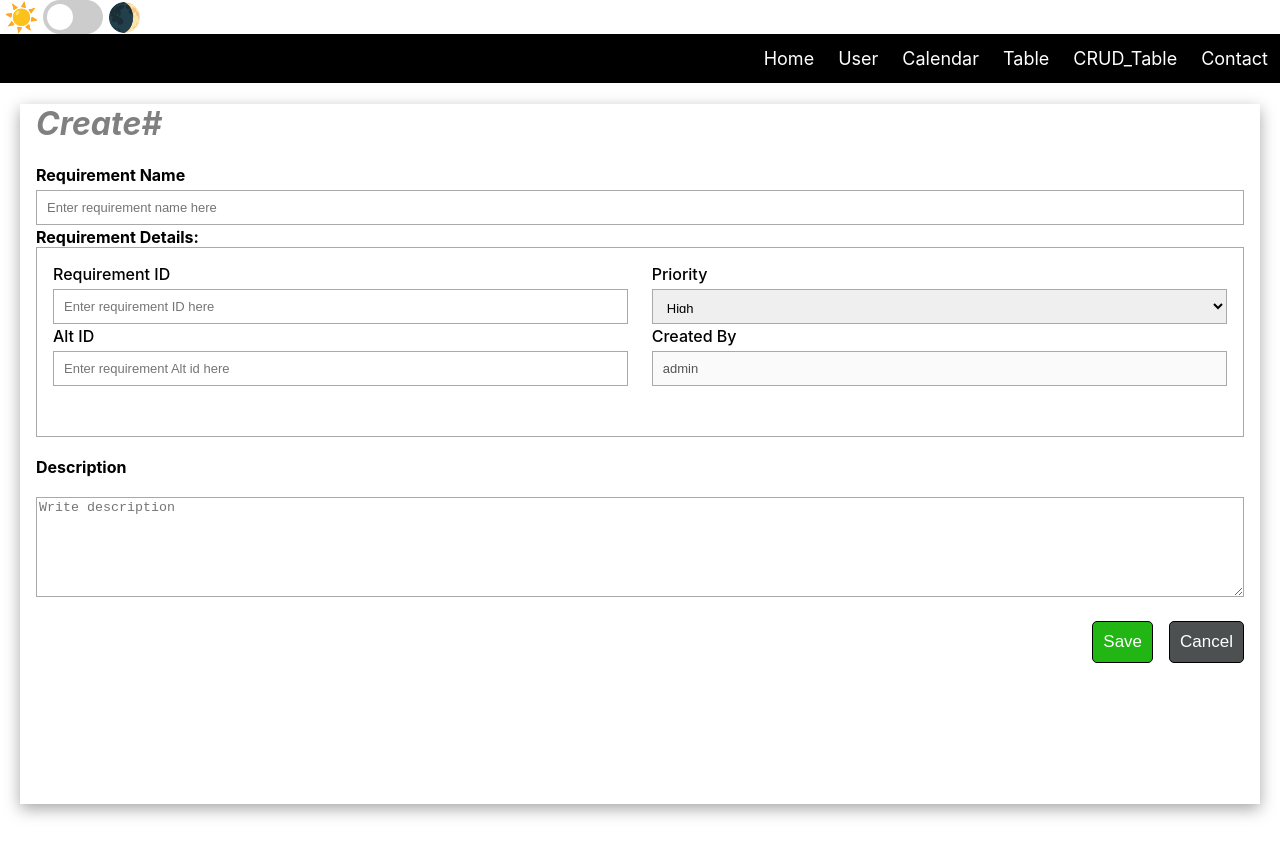
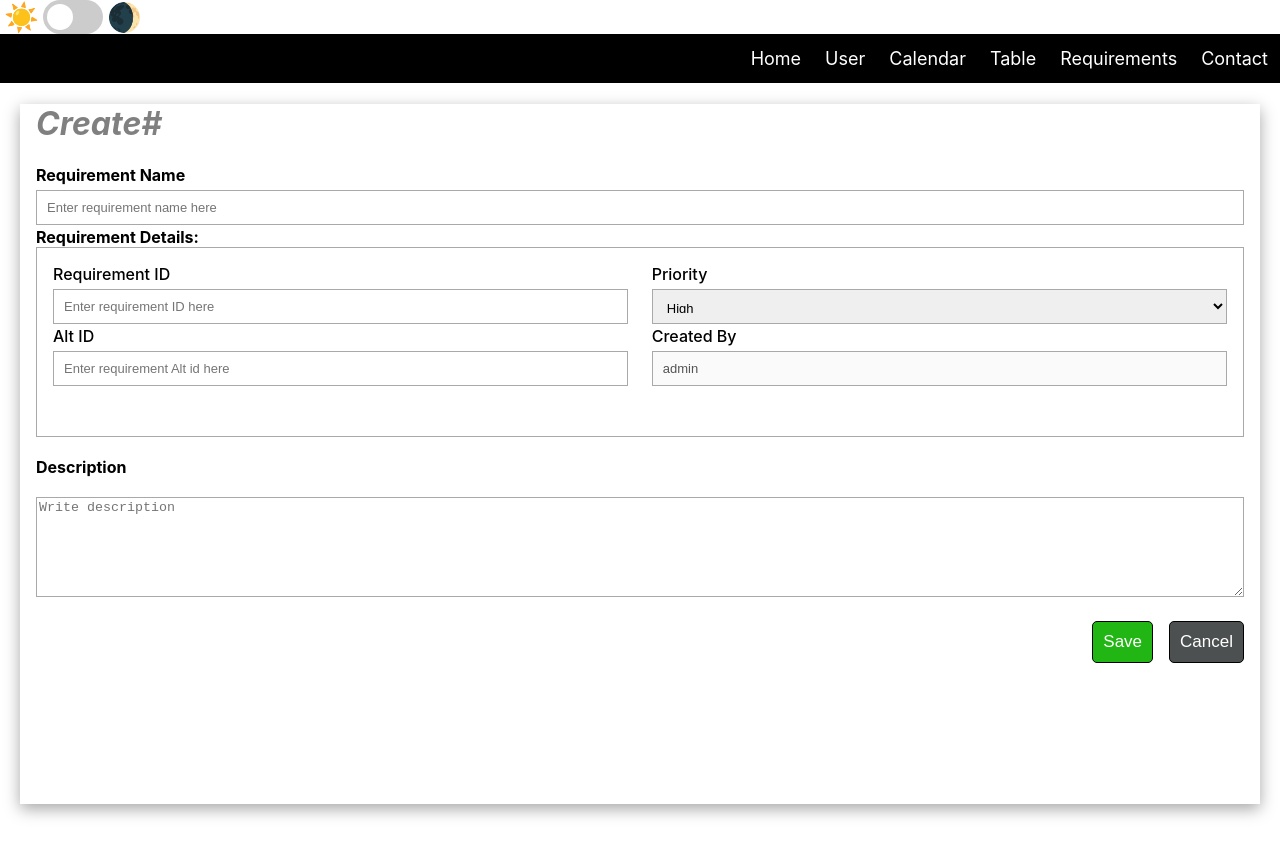
Before and after one commit to syokesh0609/kt-react-app, a React (Create React App) app: page /Form in a window 1280 px wide. Shown: the top 856 px of the page. Built offline with nearby package versions, Linux system fonts and the light colour scheme; no server answers.

Commit message:
Validation

```diff
--- a/src/App.js
+++ b/src/App.js
@@ -33,7 +33,7 @@ function App() {
             <Route path="user2" element={<User2 />} />
             <Route path="Apicalendar" element={<ApiCalendar />} />
             <Route path="table" element={<MyTable />} />
-            <Route path="CRUD" element={<Crud />} />
+            <Route path="requirements" element={<Crud />} />
             <Route path="Form" element={<CreateForm />} />
             <Route path="UpdateForm" element={<UpdateForm />} />
             {/* <Route path="validate" element={<Validate />} /> */}
--- a/src/Components/CreateForm.js
+++ b/src/Components/CreateForm.js
@@ -1,16 +1,19 @@
 import React from "react";
-import { useState } from "react";
 
 const validnameRegex = RegExp(/^[A-Za-z\s]{4,20}$/);
 const validdescriptionRegex = RegExp(/^[A-Za-z.-_\s]{20,}$/);
 
-const validateForm = errors => {
+const validateForm = (errors) => {
   let valid = true;
-  Object.values(errors).forEach(val => val.length > 0 && (valid = false));
+  Object.values(errors).forEach((val) => val.length > 0 && (valid = false));
   return valid;
 };
 
-const sub_array =[]
+function cancel() {
+  window.location.href = "/requirements";
+}
+
+const sub_array = [];
 fetch("http://172.20.8.192:8000/getData?doc=all", {
   method: "GET",
 })
@@ -24,7 +27,6 @@ fetch("http://172.20.8.192:8000/getData?doc=all", {
   .catch((err) => {
     console.log(err);
   });
-
 
 export default class CreateForm extends React.Component {
   constructor(props) {
@@ -51,7 +53,6 @@ export default class CreateForm extends React.Component {
     const { name, value } = event.target;
     let errors = this.state.errors;
 
-
     // for (let i = 0; i < 5; i++) {
     // sub_array.push(data[i].alt_id);
     // // super_array.push(...sub_array.slice(0));
@@ -72,17 +73,16 @@ export default class CreateForm extends React.Component {
       case "altid":
         errors.altid =
           value.length < 2
-            ? "Alt id length min 2 characters" :
-            errors.altid =
+            ? "Alt id length min 2 characters"
+            : (errors.altid =
                 sub_array.indexOf(value) > -1
                   ? `Alt id Already exits! ${value}`
-              : "";
+                  : "");
 
         break;
       default:
         break;
     }
-
 
     this.setState({ errors, [name]: value });
     // }
@@ -90,9 +90,9 @@ export default class CreateForm extends React.Component {
 
   handleSubmit = (event) => {
     event.preventDefault();
-    if(validateForm(this.state.errors)) {
-      console.info('Valid Form')
-      console.log(this.state.altid)
+    if (validateForm(this.state.errors)) {
+      console.info("Valid Form");
+      console.log(this.state.altid);
       console.log(this.state.fullName);
       let a = {
         requirement_name: this.state.fullName,
@@ -117,16 +117,16 @@ export default class CreateForm extends React.Component {
           console.log("Created Data ", data);
           // history.pushState({}, null, "/Crud");
           // window.history.pushState('', 'Crud', '/Crud');
-          window.location.href = "/Crud";
+          window.location.href = "/requirements";
           // navigate("/Crud")
         })
         .catch((err) => {
           console.error(err);
         });
-    }else{
-      console.error('Invalid Form')
+    } else {
+      console.error("Invalid Form");
     }
-  }
+  };
 
   render() {
     const { errors } = this.state;
@@ -169,9 +169,6 @@ export default class CreateForm extends React.Component {
                     onChange={this.handleChange}
                     required
                   ></input>
-                  {/* {errors.requireid.length > 0 && (
-                    <span className="error">{errors.requireid}</span>
-                  )} */}
                 </div>
                 <div className="form-group right">
                   <label for="priority">Priority</label>
@@ -233,7 +230,7 @@ export default class CreateForm extends React.Component {
 
             <div className="horizontal-group">
               <div className="form-group right">
-                <button type="reset" className="btn1">
+                <button type="reset" className="btn1" onClick={cancel}>
                   Cancel
                 </button>
                 <button className="btn" id="Save">
--- a/src/Components/Layout.js
+++ b/src/Components/Layout.js
@@ -22,8 +22,8 @@ const Layout = () => {
             Table
           </Link>
 
-          <Link to="/CRUD" className="table">
-            CRUD_Table
+          <Link to="/requirements" className="table">
+            Requirements
           </Link>
 
           {/* <Link to="/validate" className="table">
--- a/src/Components/UpdateForm.js
+++ b/src/Components/UpdateForm.js
@@ -16,7 +16,6 @@ const Val = () => {
   //     email: null,
   //     password: null,});
   const [values, setState] = useState({
-
     fullName: Createrequirement_name,
     altid: Createaltid,
     requireid: Createrequirement_id,
@@ -27,17 +26,11 @@ const Val = () => {
       fullName: "",
       altid: "",
       description: "",
-
     },
   });
-  const [fst, setFname] = useState("")
+  const [fst, setFname] = useState("");
 
   // console.log(location)
-
-
-
-
-
 
   const sub_array = [];
   fetch("http://172.20.8.192:8000/getData?doc=all", {
@@ -67,7 +60,7 @@ const Val = () => {
         errors.fullName = validnameRegex.test(value)
           ? ""
           : "Requirement Name must be at least 4 to max 20 characters long!";
-          setFname(event.target.value)
+        setFname(event.target.value);
         break;
       case "description":
         errors.description = validdescriptionRegex.test(value)
@@ -89,9 +82,7 @@ const Val = () => {
         break;
     }
 
-    setState({...values, errors, [name]: value});
-
-
+    setState({ ...values, errors, [name]: value });
   };
 
   const validateForm = (errors) => {
@@ -116,10 +107,9 @@ const Val = () => {
       };
       //   // setUdata(a);
       console.log(query);
-      console.log(values)
-      console.log(fst)
+      console.log(values);
+      console.log(fst);
       //   console.log(value)
-
 
       let queryString = JSON.stringify(query);
       fetch("http://172.20.8.192:8000/updateData", {
@@ -132,19 +122,19 @@ const Val = () => {
         .then((response) => response.json())
         .then((data) => {
           console.log(data);
-                window.location.href = "/Crud";
         })
         .catch((err) => {
           console.error(err);
         });
-
-
     } else {
       console.error("Invalid Form");
-      console.log(values)
-
+      console.log(values);
     }
   };
+
+  function cancel() {
+    window.location.href = "/requirements";
+  }
 
   const { errors } = values;
 
@@ -153,7 +143,7 @@ const Val = () => {
       <form className="formfield" onSubmit={handleSubmit}>
         <div className="form-header">
           <h1>
-            <i>Create#</i>
+            <i>Update#</i>
           </h1>
         </div>
         <div>
@@ -188,13 +178,14 @@ const Val = () => {
                   value={values.requireid}
                   required
                 ></input>
-                {/* {errors.requireid.length > 0 && (
-                    <span className="error">{errors.requireid}</span>
-                  )} */}
               </div>
               <div className="form-group right">
                 <label for="priority">Priority</label>
-                <select name="priority" value={values.priority} onChange={handleChange}>
+                <select
+                  name="priority"
+                  value={values.priority}
+                  onChange={handleChange}
+                >
                   <option value="High">High</option>
                   <option value="Medium">Medium</option>
                   <option value="Low">Low</option>
@@ -254,7 +245,7 @@ const Val = () => {
 
           <div className="horizontal-group">
             <div className="form-group right">
-              <button type="reset" className="btn1">
+              <button type="reset" className="btn1" onClick={cancel}>
                 Cancel
               </button>
               <button className="btn" id="Save">
```
Lines whose indentation alone changed are shown as unchanged.
